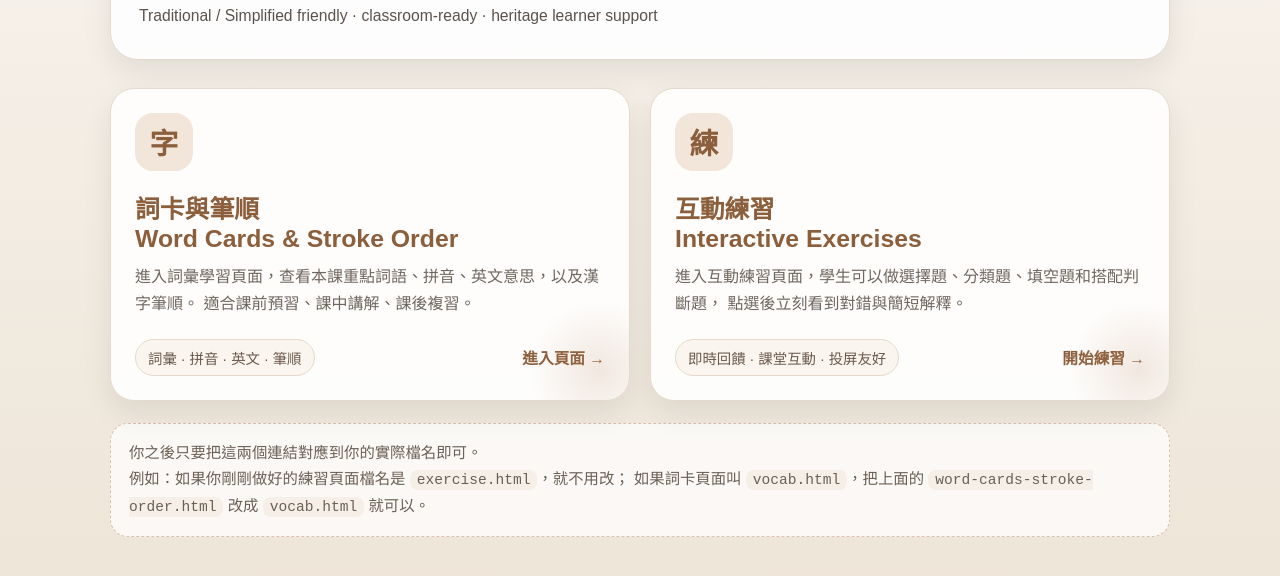
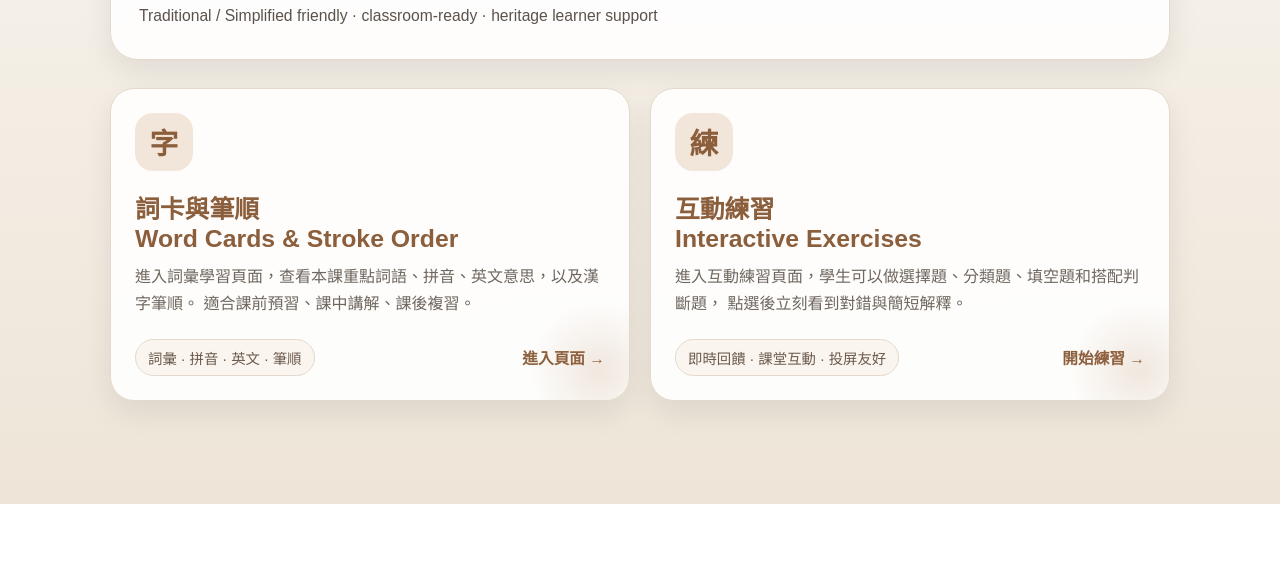
Before and after one commit to xc2375-spec/19-vocabulary, a plain HTML site: page index.html in a window 1280 px wide. Shown: the part 296-872 px from the top of the page. After the commit the page ends 800 px from the top, so only its background shows below. Drawn offline with Linux system fonts and the light colour scheme.

Commit message:
Remove footer note from index.html
Removed footer note with instructions for file naming.

```diff
--- a/index.html
+++ b/index.html
@@ -255,11 +255,7 @@
       </a>
     </section>
 
-    <div class="footer-note">
-      你之後只要把這兩個連結對應到你的實際檔名即可。<br>
-      例如：如果你剛剛做好的練習頁面檔名是 <code>exercise.html</code>，就不用改；
-      如果詞卡頁面叫 <code>vocab.html</code>，把上面的 <code>word-cards-stroke-order.html</code> 改成 <code>vocab.html</code> 就可以。
-    </div>
+
   </main>
 </body>
 </html>
```
